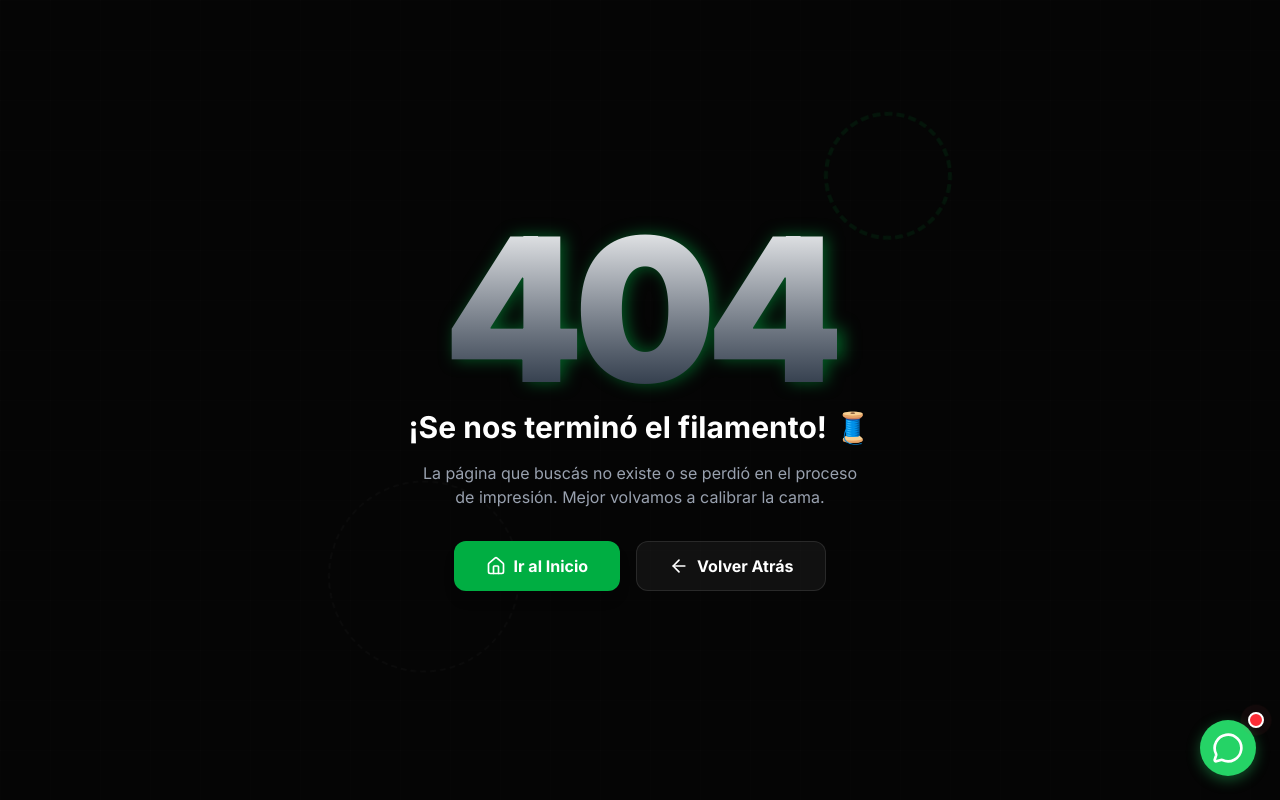
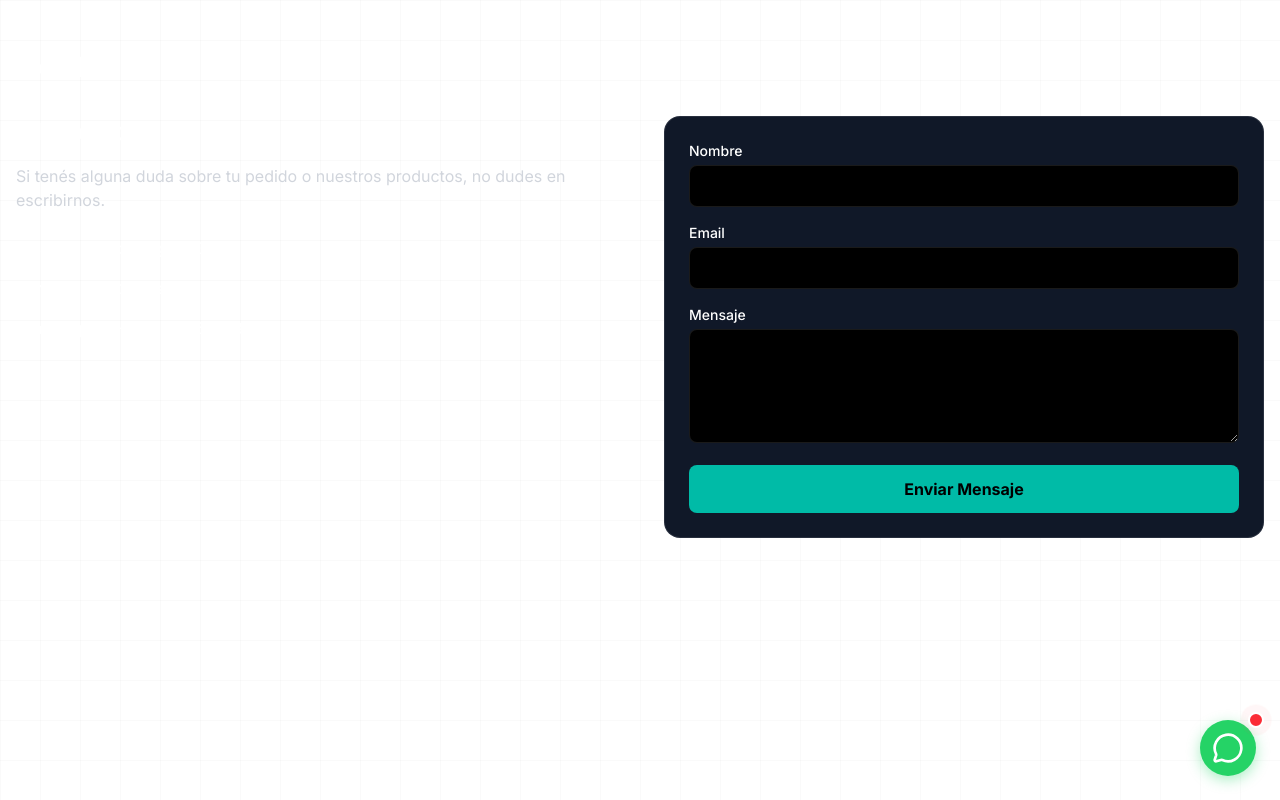
Before and after one commit to julianmcancelo/grana3d2026, a Next.js app: page /contacto in a window 1280 px wide. Before the commit this address had no page. Built offline with nearby package versions, Linux system fonts and the light colour scheme.

Commit message:
feat: Add admin dashboard, admin products, contact, shipping, FAQ, and privacy policy pages.

```diff
--- a/src/app/admin/page.tsx
+++ b/src/app/admin/page.tsx
@@ -84,7 +84,7 @@ export default function AdminDashboard() {
                     <p className="text-gray-500 text-sm">Visión general del rendimiento.</p>
                 </div>
                 <div className="flex gap-3">
-                    <Link href="/admin/productos/nuevo" className="px-4 py-2.5 bg-[#00AE42] hover:bg-[#008a34] text-white rounded-lg text-sm font-bold transition-all shadow-lg hover:shadow-[#00AE42]/20 flex items-center gap-2">
+                    <Link href="/admin/productos?nuevo=true" className="px-4 py-2.5 bg-[#00AE42] hover:bg-[#008a34] text-white rounded-lg text-sm font-bold transition-all shadow-lg hover:shadow-[#00AE42]/20 flex items-center gap-2">
                         <Plus className="w-4 h-4" /> Nuevo Producto
                     </Link>
                 </div>
@@ -142,11 +142,10 @@ export default function AdminDashboard() {
                                         </div>
                                         <div className="text-right">
                                             <div className="font-bold text-white text-sm">${pedido.total?.toLocaleString('es-AR')}</div>
-                                            <div className={`text-[10px] font-bold px-2 py-0.5 rounded-full inline-block mt-1 uppercase tracking-wide ${
-                                                pedido.estado === 'PENDIENTE' ? 'bg-orange-500/10 text-orange-500' :
-                                                pedido.estado === 'ENTREGADO' ? 'bg-[#00AE42]/10 text-[#00AE42]' :
-                                                'bg-blue-500/10 text-blue-500'
-                                            }`}>
+                                            <div className={`text-[10px] font-bold px-2 py-0.5 rounded-full inline-block mt-1 uppercase tracking-wide ${pedido.estado === 'PENDIENTE' ? 'bg-orange-500/10 text-orange-500' :
+                                                    pedido.estado === 'ENTREGADO' ? 'bg-[#00AE42]/10 text-[#00AE42]' :
+                                                        'bg-blue-500/10 text-blue-500'
+                                                }`}>
                                                 {pedido.estado}
                                             </div>
                                         </div>
--- a/src/app/admin/productos/page.tsx
+++ b/src/app/admin/productos/page.tsx
@@ -1,5 +1,6 @@
 "use client"
 import { useState, useEffect } from 'react'
+import { useSearchParams, useRouter } from 'next/navigation'
 import { motion, AnimatePresence } from 'framer-motion'
 import {
     Plus, Search, Edit2, Trash2, Package,
@@ -32,6 +33,8 @@ interface Categoria {
 }
 
 export default function ProductosAdmin() {
+    const searchParams = useSearchParams()
+    const router = useRouter()
     const [productos, setProductos] = useState<Producto[]>([])
     const [categorias, setCategorias] = useState<Categoria[]>([])
     const [loading, setLoading] = useState(true)
@@ -58,6 +61,11 @@ export default function ProductosAdmin() {
 
     useEffect(() => {
         cargarDatos()
+        if (searchParams.get('nuevo') === 'true') {
+            abrirModal()
+            // Limpiar URL
+            router.replace('/admin/productos', { scroll: false })
+        }
     }, [])
 
     const cargarDatos = async () => {
@@ -269,8 +277,8 @@ export default function ProductosAdmin() {
                                     <button
                                         onClick={() => toggleActivo(producto)}
                                         className={`flex items-center gap-2 px-3 py-1.5 rounded-full text-xs font-bold transition-colors ${producto.activo
-                                                ? 'bg-green-500/10 text-green-500 hover:bg-green-500/20'
-                                                : 'bg-red-500/10 text-red-500 hover:bg-red-500/20'
+                                            ? 'bg-green-500/10 text-green-500 hover:bg-green-500/20'
+                                            : 'bg-red-500/10 text-red-500 hover:bg-red-500/20'
                                             }`}
                                     >
                                         {producto.activo ? <Eye className="w-3 h-3" /> : <EyeOff className="w-3 h-3" />}
--- /dev/null
+++ b/src/app/contacto/page.tsx
@@ -0,0 +1,45 @@
+export default function ContactoPage() {
+    return (
+        <div className="container mx-auto px-4 py-12 text-white">
+            <h1 className="text-3xl font-bold mb-8">Contacto</h1>
+            <div className="grid md:grid-cols-2 gap-12">
+                <div>
+                    <h2 className="text-2xl font-bold mb-4">¡Hablemos!</h2>
+                    <p className="text-gray-300 mb-6">
+                        Si tenés alguna duda sobre tu pedido o nuestros productos, no dudes en escribirnos.
+                    </p>
+                    <ul className="space-y-4">
+                        <li className="flex items-center gap-2">
+                            <span className="font-bold">Email:</span> contacto@grana3d.com.ar
+                        </li>
+                        <li className="flex items-center gap-2">
+                            <span className="font-bold">Instagram:</span> @grana.3d
+                        </li>
+                        <li className="flex items-center gap-2">
+                            <span className="font-bold">WhatsApp:</span> +54 9 11 7163-1886
+                        </li>
+                    </ul>
+                </div>
+                <div className="bg-gray-900 p-6 rounded-2xl border border-white/10">
+                    <form className="space-y-4">
+                        <div>
+                            <label className="block text-sm font-medium mb-1">Nombre</label>
+                            <input type="text" className="w-full px-4 py-2 bg-black rounded-lg border border-white/10 focus:border-teal-500 outline-none" />
+                        </div>
+                        <div>
+                            <label className="block text-sm font-medium mb-1">Email</label>
+                            <input type="email" className="w-full px-4 py-2 bg-black rounded-lg border border-white/10 focus:border-teal-500 outline-none" />
+                        </div>
+                        <div>
+                            <label className="block text-sm font-medium mb-1">Mensaje</label>
+                            <textarea rows={4} className="w-full px-4 py-2 bg-black rounded-lg border border-white/10 focus:border-teal-500 outline-none"></textarea>
+                        </div>
+                        <button className="w-full py-3 bg-teal-500 text-black font-bold rounded-lg hover:bg-teal-400 transition-colors">
+                            Enviar Mensaje
+                        </button>
+                    </form>
+                </div>
+            </div>
+        </div>
+    )
+}
--- /dev/null
+++ b/src/app/envios/page.tsx
@@ -0,0 +1,18 @@
+export default function EnviosPage() {
+    return (
+        <div className="container mx-auto px-4 py-12 text-white">
+            <h1 className="text-3xl font-bold mb-8">Información de Envíos</h1>
+            <div className="prose prose-invert max-w-none">
+                <p>Realizamos envíos a todo el país.</p>
+                <h3>Métodos de Envío</h3>
+                <ul>
+                    <li>Correo Argentino</li>
+                    <li>Andreani</li>
+                    <li>Retiro en Local (CABA)</li>
+                </ul>
+                <h3>Tiempos de Entrega</h3>
+                <p>Los tiempos de entrega varían según tu ubicación, generalmente entre 3 y 7 días hábiles.</p>
+            </div>
+        </div>
+    )
+}
--- /dev/null
+++ b/src/app/faq/page.tsx
@@ -0,0 +1,21 @@
+export default function FAQPage() {
+    return (
+        <div className="container mx-auto px-4 py-12 text-white">
+            <h1 className="text-3xl font-bold mb-8">Preguntas Frecuentes</h1>
+            <div className="space-y-6">
+                <div>
+                    <h3 className="text-xl font-bold mb-2">¿Tienen stock de todos los productos?</h3>
+                    <p className="text-gray-300">Sí, el stock mostrado en la web es real. Si dice disponible, ¡lo tenemos!</p>
+                </div>
+                <div>
+                    <h3 className="text-xl font-bold mb-2">¿Hacen envíos internacionales?</h3>
+                    <p className="text-gray-300">Por el momento solo realizamos envíos dentro de Argentina.</p>
+                </div>
+                <div>
+                    <h3 className="text-xl font-bold mb-2">¿Qué medios de pago aceptan?</h3>
+                    <p className="text-gray-300">Aceptamos Mercado Pago, tarjetas de crédito/débito y transferencia bancaria.</p>
+                </div>
+            </div>
+        </div>
+    )
+}
--- /dev/null
+++ b/src/app/privacidad/page.tsx
@@ -0,0 +1,16 @@
+export default function PrivacidadPage() {
+    return (
+        <div className="container mx-auto px-4 py-12 text-white">
+            <h1 className="text-3xl font-bold mb-8">Política de Privacidad</h1>
+            <div className="prose prose-invert max-w-none">
+                <p>En Grana3D, nos tomamos muy en serio la privacidad de tus datos.</p>
+                <h3>Recopilación de Información</h3>
+                <p>Recopilamos información para procesar tus pedidos y mejorar tu experiencia de compra.</p>
+                <h3>Uso de la Información</h3>
+                <p>No compartimos tus datos con terceros salvo para lo estrictamente necesario (envíos, pagos).</p>
+                <h3>Seguridad</h3>
+                <p>Tus datos están protegidos con los mejores estándares de seguridad.</p>
+            </div>
+        </div>
+    )
+}
```
